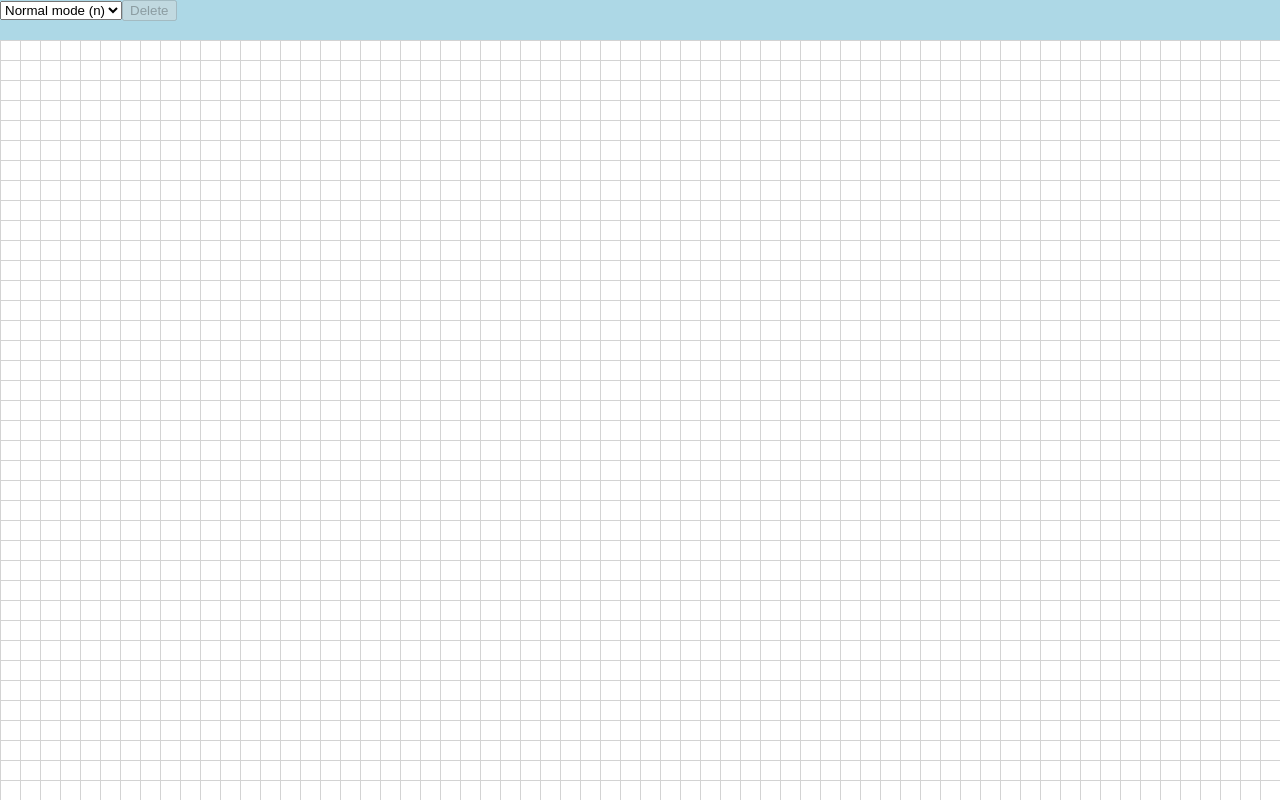
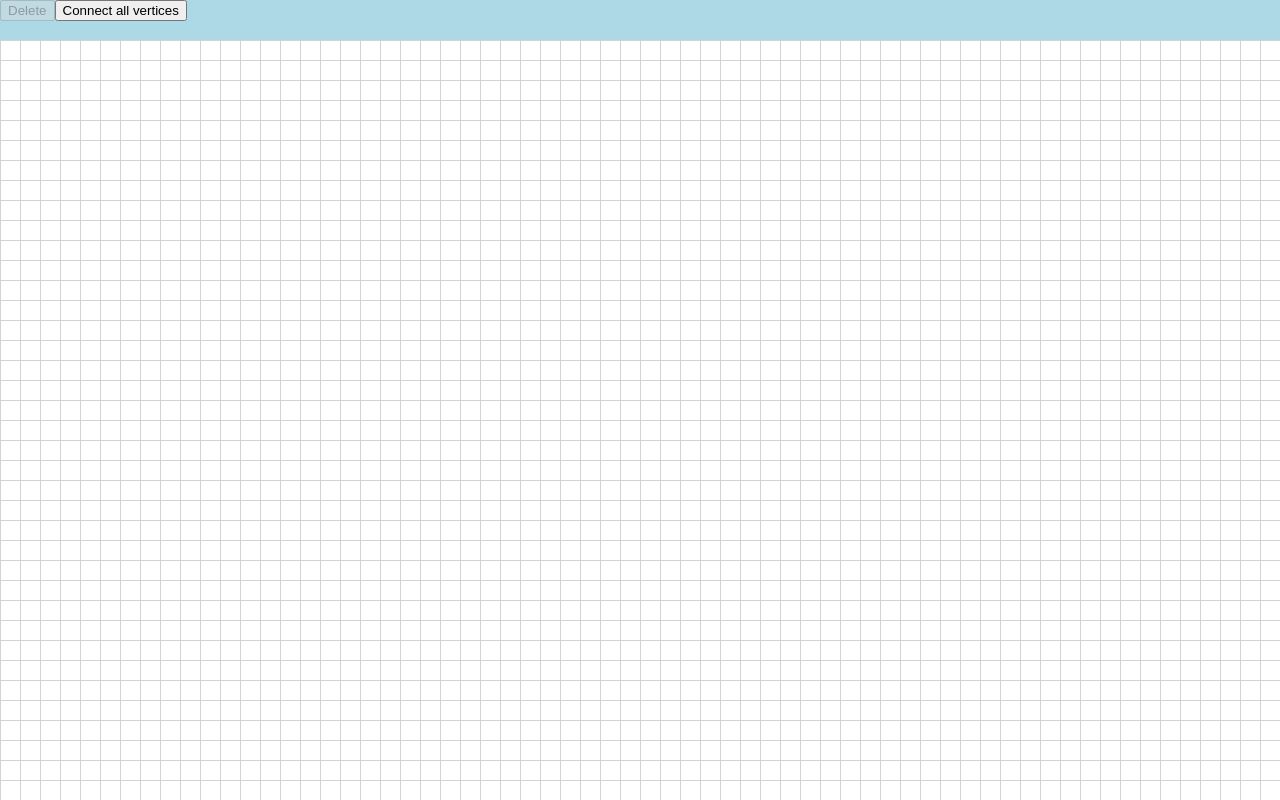
Before and after one commit to petterdaae/graphy, a React (Create React App) app: page / in a window 1280 px wide. Built offline with nearby package versions, Linux system fonts and the light colour scheme.

Commit message:
Delete nodes

```diff
--- a/src/App.tsx
+++ b/src/App.tsx
@@ -36,38 +36,11 @@ function isNodeClick(
 }
 
 function App() {
-  const [nodes, setNodes] = useState<Node[]>([]);
-
-  const [edges, setEdges] = useState<Edge[]>([]);
-
+  const [graph, setGraph] = useState<{ nodes: Node[]; edges: Edge[] }>({
+    nodes: [],
+    edges: [],
+  });
   const [selectedNode, setSelectedNode] = useState<number | null>(null);
-
-  // const onBoardClick = useCallback(
-  //   (x: number, y: number) => {
-  //     const prevSelectedNode = selectedNode;
-  //     setSelectedNode(null);
-  //     let nodeClick = isNodeClick(x, y, nodes);
-  //     if (nodeClick !== null) {
-  //       if (prevSelectedNode !== null) {
-  //         console.log("new edge click:", nodeClick);
-  //         setEdges((prev) => [
-  //           ...prev,
-  //           {
-  //             fromIndex: prevSelectedNode as number,
-  //             toIndex: nodeClick as number,
-  //           },
-  //         ]);
-  //         return;
-  //       }
-  //       console.log("node click:", nodeClick);
-  //       setSelectedNode(nodeClick);
-  //       return;
-  //     }
-  //     setNodes((prev) => [...prev, { xPos: x, yPos: y, radius: NODE_RADIUS }]);
-  //   },
-  //   [nodes, selectedNode, setEdges, setNodes, setSelectedNode]
-  // );
-
   const [isMoving, setIsMoving] = useState(false);
 
   const eventListener = useCallback(
@@ -76,7 +49,7 @@ function App() {
         case "mousedown":
           const prevSelectedNode = selectedNode;
           setSelectedNode(null);
-          const nodeClick = isNodeClick(x, y, nodes);
+          const nodeClick = isNodeClick(x, y, graph.nodes);
           if (nodeClick !== null) {
             if (prevSelectedNode !== null) {
               if (prevSelectedNode === nodeClick) {
@@ -85,31 +58,34 @@ function App() {
                 return;
               }
               console.log("new edge click:", nodeClick);
-              setEdges((prev) => [
+              setGraph((prev) => ({
                 ...prev,
-                {
-                  fromIndex: prevSelectedNode as number,
-                  toIndex: nodeClick as number,
-                },
-              ]);
+                edges: [
+                  ...prev.edges,
+                  {
+                    fromIndex: prevSelectedNode as number,
+                    toIndex: nodeClick as number,
+                  },
+                ],
+              }));
               return;
             }
             console.log("select click");
             setSelectedNode(nodeClick);
             return;
           }
-          setNodes((prev) => [
+          setGraph((prev) => ({
             ...prev,
-            { xPos: x, yPos: y, radius: NODE_RADIUS },
-          ]);
+            nodes: [...prev.nodes, { xPos: x, yPos: y, radius: NODE_RADIUS }],
+          }));
           break;
         case "mousemove":
           if (selectedNode !== null) {
             setIsMoving(true);
             // TODO: better "react-way" to do this?
-            const copy = nodes.slice();
+            const copy = graph.nodes.slice();
             copy[selectedNode] = { ...copy[selectedNode], xPos: x, yPos: y };
-            setNodes(copy);
+            setGraph((prev) => ({ ...prev, nodes: copy }));
           }
           break;
         case "mouseup":
@@ -120,20 +96,35 @@ function App() {
           break;
       }
     },
-    [nodes, selectedNode]
+    [isMoving, graph, selectedNode]
   );
+
+  const onDelete = useCallback(() => {
+    setGraph((prev) => ({
+      edges: prev.edges.filter(
+        (edge) =>
+          edge.fromIndex !== selectedNode && edge.toIndex !== selectedNode
+      ),
+      nodes: prev.nodes.filter((node, index) => index !== selectedNode),
+    }));
+    setSelectedNode(null);
+  }, [selectedNode]);
 
   return (
     <div>
-      <Toolbar />
+      <Toolbar
+        deleteEnabled={selectedNode !== null && !isMoving}
+        onDeleteClick={onDelete}
+        onConnectAllVerticesClick={() => {}}
+      />
       <Workboard
-        nodes={nodes}
+        nodes={graph.nodes}
         nodeFill={NODE_FILL}
         nodeStroke={NODE_STROKE}
         nodeStrokeWidth={NODE_STROKE_WIDTH}
         boardWidth={BOARD_WIDTH}
         boardHeight={BOARD_HEIGHT}
-        edges={edges}
+        edges={graph.edges}
         edgeStroke={EDGE_STROKE}
         edgeStrokeWidth={EDGE_STROKE_WIDTH}
         selectedNode={selectedNode}
--- a/src/components/Toolbar.tsx
+++ b/src/components/Toolbar.tsx
@@ -6,13 +6,23 @@ const StyledDiv = styled.div`
   background: lightblue;
 `;
 
-function Toolbar() {
+interface Props {
+  onDeleteClick: () => void;
+  deleteEnabled: boolean;
+  onConnectAllVerticesClick: () => void;
+}
+
+function Toolbar({
+  onDeleteClick,
+  deleteEnabled,
+  onConnectAllVerticesClick,
+}: Props) {
   return (
     <StyledDiv>
-      <select>
-        <option>Normal mode (n)</option>
-      </select>
-      <button disabled>Delete</button>
+      <button disabled={!deleteEnabled} onClick={onDeleteClick}>
+        Delete
+      </button>
+      <button onClick={onConnectAllVerticesClick}>Connect all vertices</button>
     </StyledDiv>
   );
 }
```
